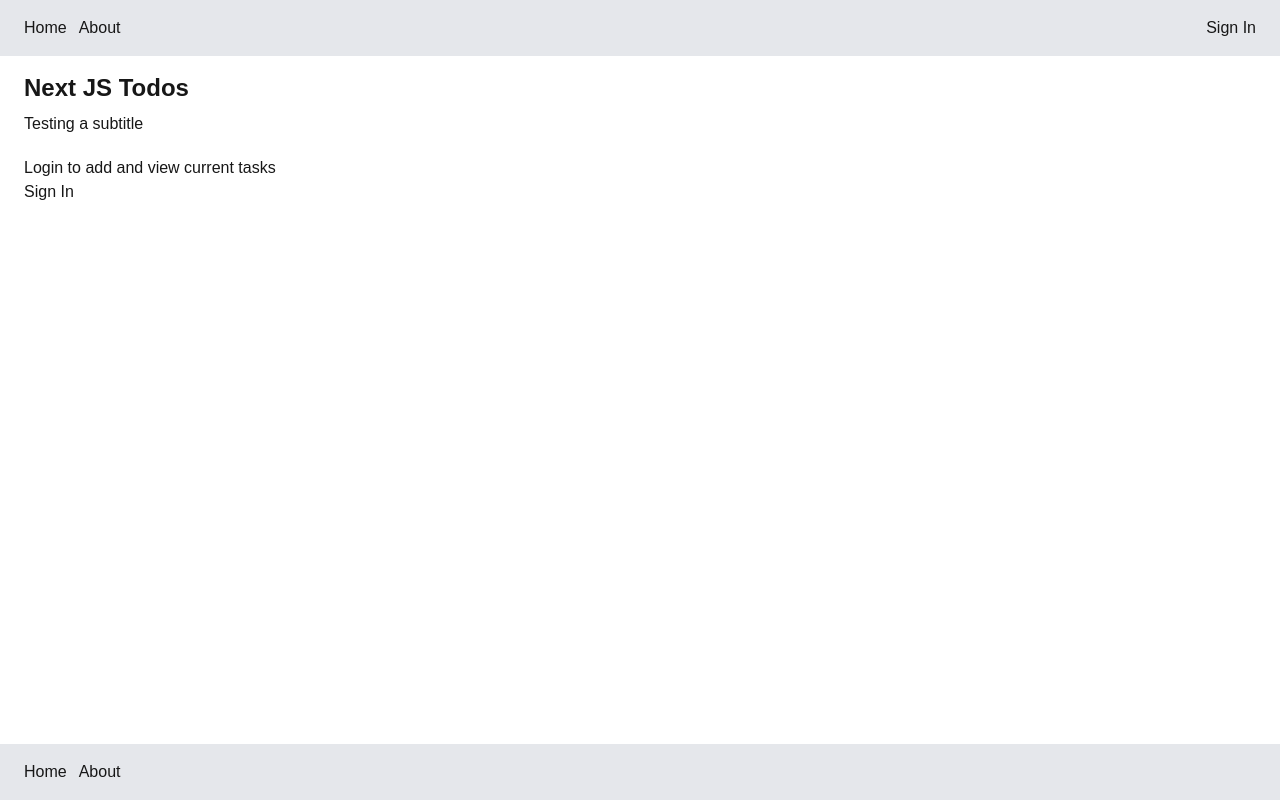
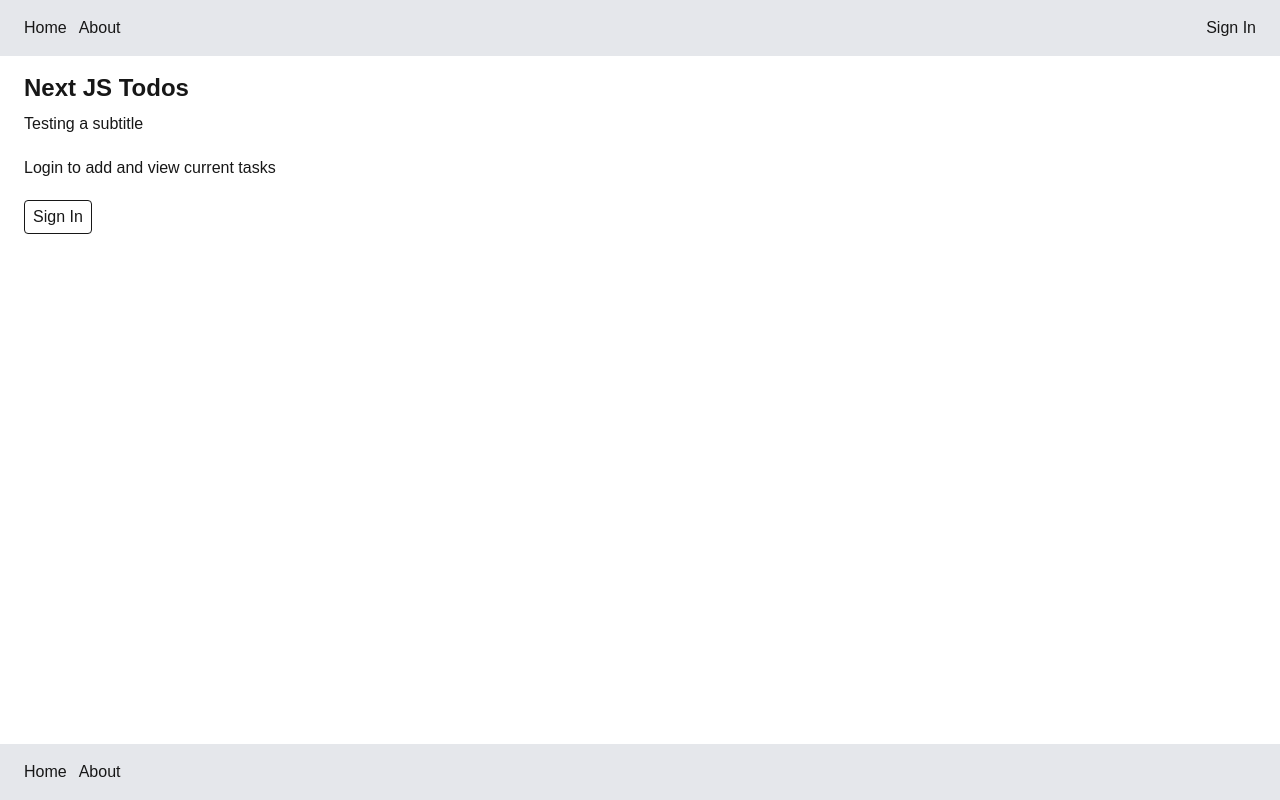
Before and after one commit to Julian1936/next-todo, a Next.js app: page / in a window 1280 px wide. Built offline with nearby package versions, Linux system fonts and the light colour scheme; no server answers.

Commit message:
feat: style Sign In button in login prompt for improved UI

```diff
--- a/app/page.tsx
+++ b/app/page.tsx
@@ -22,7 +22,9 @@ export default function Home() {
       ) : (
         <>
           <p>Login to add and view current tasks</p>
-          <button onClick={() => signIn()}>Sign In</button>
+          <button onClick={() => signIn()} className="mt-5 border rounded px-2 py-1 hover:bg-gray-50">
+            Sign In
+          </button>
         </>
       )}
     </>
```
